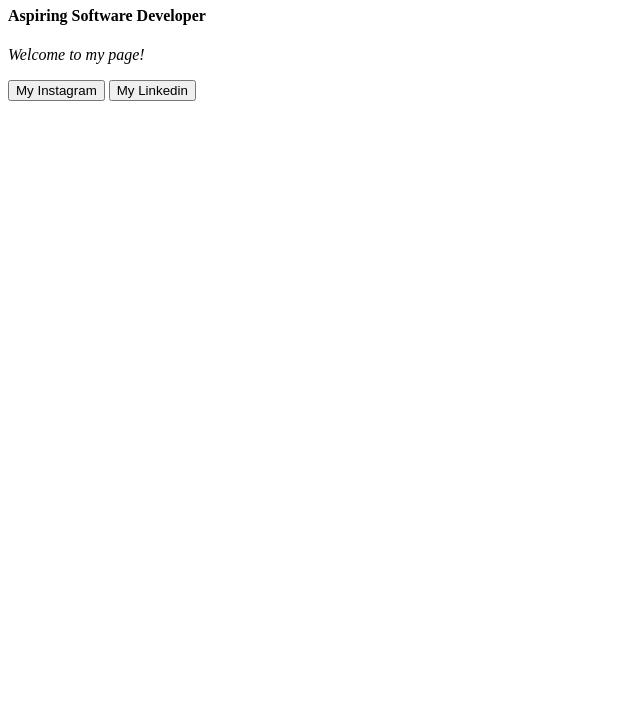
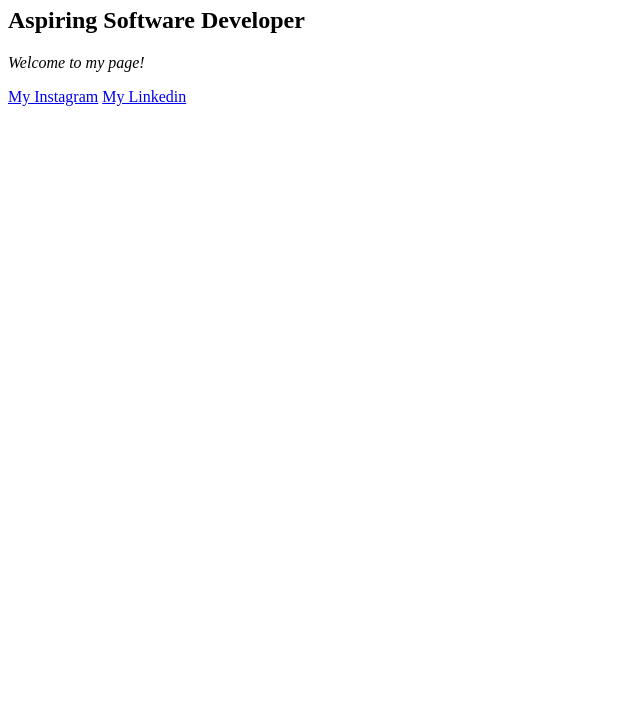
Before and after one commit to devgabrielporto07/ProjectMimo, a plain HTML site: page index.html in a window 1280 px wide. Shown: the part 99-800 px from the top of the page, without its empty margins (0-640 px from the left). Drawn offline with Linux system fonts and the light colour scheme.

Commit message:
style: Formatação de botões com links

```diff
--- a/index.html
+++ b/index.html
@@ -10,9 +10,9 @@
 <body>
     <img src ="">
     <h1>Gabriel Porto</h1>
-    <h4>Aspiring Software Developer</h4>
+    <h2>Aspiring Software Developer</h2>
     <p><em>Welcome to my page!</em></p>
-    <button>My Instagram</button>
-    <button>My Linkedin</button>
+    <a href="https://www.instagram.com/porto.dev00/">My Instagram</a>
+    <a href="https://www.linkedin.com/in/gabrielporto07/">My Linkedin</a>
 </body>
 </html>
```
